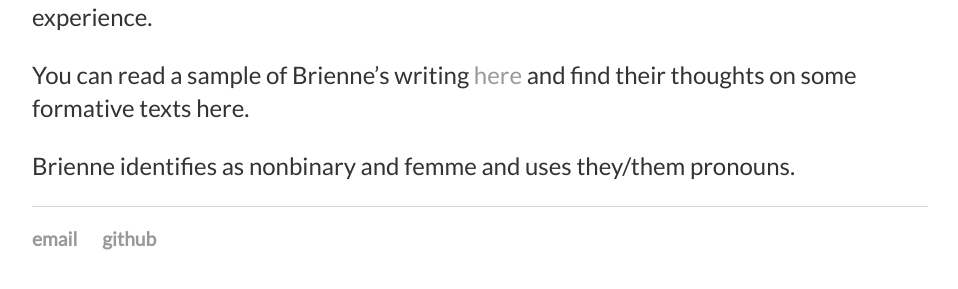
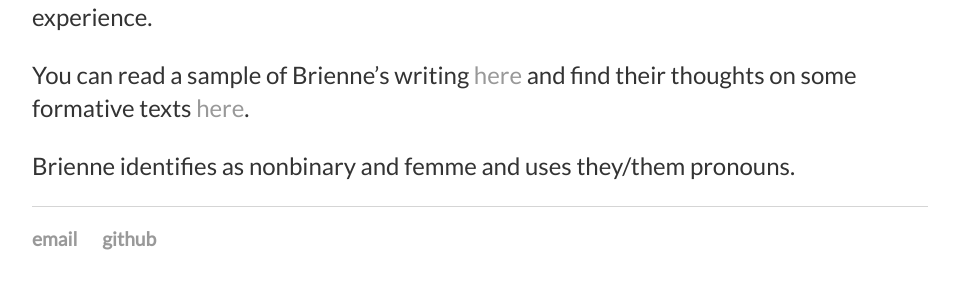
Before and after one commit to bhayes7/bhayes7.github.io, a Jekyll site: the page built from bio.html, in a window 1280 px wide. Shown: the part 578-867 px from the top of the page, without its empty margins (160-1118 px from the left). Built offline with Jekyll 4.4.1, drawn with Linux system fonts in a browser that asks for light colours; some of the changed lines change nothing that is shown.

Commit message:
left a link out of the bio page oops

```diff
--- a/bio.html
+++ b/bio.html
@@ -8,6 +8,7 @@ permalink: "/bio/"
 	<h1>Bio</h1>
 	<p>Brienne is a writer, programmer, and digital humanist from San Diego, California. They are currently finishing their bachelor’s degree at San Diego State University, where they study English and applied mathematics. In the fall, they will begin their master’s degree in social data science at the University of Oxford.</p>
 	<p>A science fiction habitué from an early age, Brienne writes and studies paraliterary works that leverage their marginality to create new modes of discourse. Brienne is particularly invested in how works of science fiction, electronic literature, and experimental literature give queer narratives a place outside of the mainstream. Their writing explores the intersections of science and technology with gender and sexuality and how the resulting confluences and divergences impact the many facets of queer experience.</p>
-	<p>You can read a sample of Brienne’s writing <a href="/fiction/serein">here</a> and find their thoughts on some formative texts here.</p>
+	<p>You can read a sample of Brienne’s writing <a href="/fiction/serein">here</a> and find their thoughts on some formative texts
+		<a href="/blog/2020/04/11/some-important-books">here</a>.</p>
 	<p>Brienne identifies as nonbinary and femme and uses they/them pronouns.</p>
 </div><!-- /.blurb -->
```
